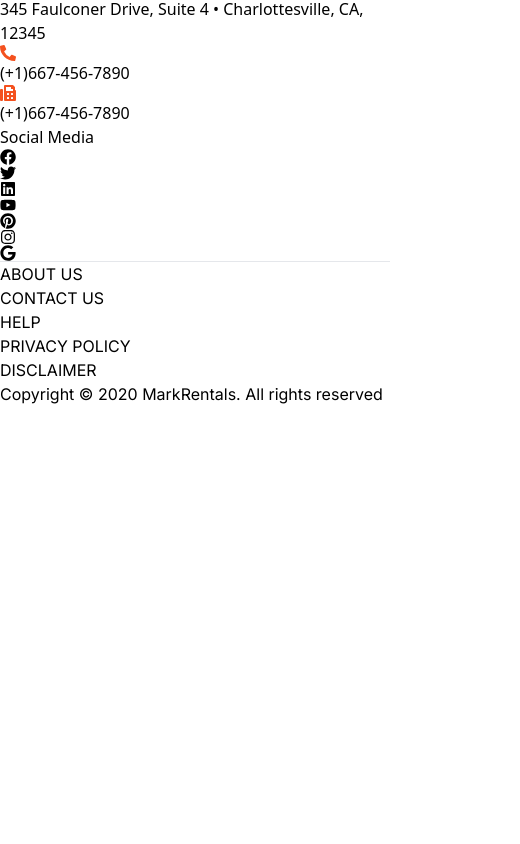
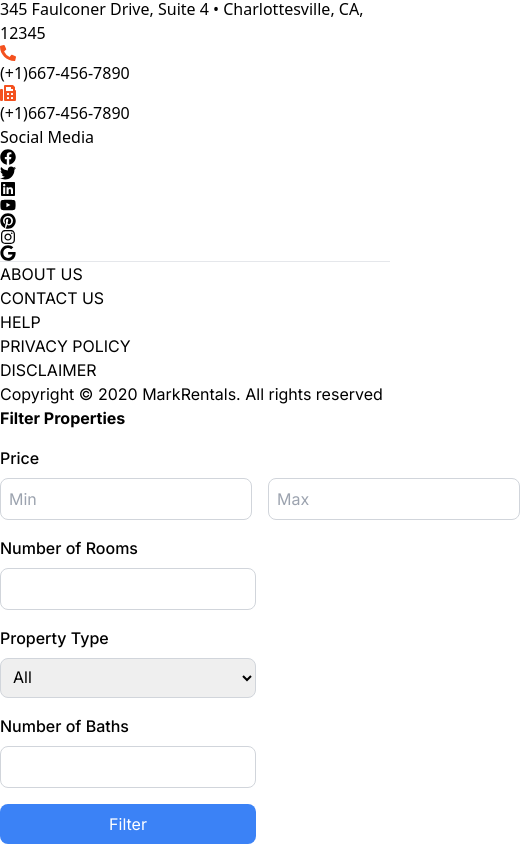
Before and after one commit to fidelis1025/mark-rentals, a React (Vite) app: page / in a window 390 px wide. Shown: the part 5226-6070 px from the top of the page, 520 px wide, since content can reach past the window. Before the commit the page ends 5632 px from the top, so only its background shows below. Built offline with nearby package versions, Linux system fonts and the light colour scheme.

Commit message:
started implementing the filter section

```diff
--- a/src/components/footer/footer.jsx
+++ b/src/components/footer/footer.jsx
@@ -144,6 +144,71 @@ const Footer = () => {
         <div>
           <p>Copyright © 2020 MarkRentals. All rights reserved</p>
         </div>
+
+        <div className="flex flex-col w-64 space-y-4">
+       <h2 className="text-lg font-bold">Filter Properties</h2>
+
+
+      <label className="flex flex-col space-y-2">
+  <span className="font-medium">Price</span>
+  <div className="flex space-x-4">
+    <input
+      type="number"
+      name="minPrice"
+      className="border-gray-300 border p-2 rounded-lg"
+      placeholder="Min"
+    />
+    <input
+      type="number"
+      name="maxPrice"
+      className="border-gray-300 border p-2 rounded-lg"
+      placeholder="Max"
+    />
+  </div>
+</label>
+
+
+
+
+      <label className="flex flex-col space-y-2">
+        <span className="font-medium">Number of Rooms</span>
+        <input
+          type="number"
+          name="rooms"
+          className="border-gray-300 border p-2 rounded-lg"
+        />
+      </label>
+      <label className="flex flex-col space-y-2">
+        <span className="font-medium">Property Type</span>
+        <select
+          name="type"
+          className="border-gray-300 border p-2 rounded-lg"
+        >
+          <option value="">All</option>
+          <option value="Apartment">Apartment</option>
+          <option value="House">House</option>
+        </select>
+      </label>
+      <label className="flex flex-col space-y-2">
+        <span className="font-medium">Number of Baths</span>
+        <input
+          type="number"
+          name="baths"
+          className="border-gray-300 border p-2 rounded-lg"
+        />
+      </label>
+      <button
+        type="button"
+        className="bg-blue-500 text-white px-4 py-2 rounded-lg"
+      >
+        Filter
+      </button>
+    </div>
+
+
+
+
+
       </div>
 
 
--- a/src/components/navbar/navbar.jsx
+++ b/src/components/navbar/navbar.jsx
@@ -17,30 +17,33 @@ const Navbar = ({ property }) => {
   window.addEventListener("scroll", fixedNav);
 
   return (
-    // <div className={`bg-blue-500 ${condition ? 'bg-red-500' : ''}`}>Some content</div>
-    // const navbarClasses = classNames("fixed", "top-0", "w-full", "py-3", "z-50", {
-    //   "bg-white shadow-md": isScrolled,
-    // });
-    // [#f5f5f5ce]
+
     <div
       className={`md:flex md:justify-center ${property} ${
         navScroll
-          ? "md:bg-[#545454ce] md:fixed md:top-0 md:w-full md:z-10 md:text-red-500 px-0"
+          ? "md:bg-[#545454ce] md:fixed md:top-0 md:w-full md:z-10 px-0"
           : ""
       } `}
     >
       <div
-        className={`md:flex md:pt-6 md:items-center ${
-          navScroll ? "md:text-[#FFFFFF]" : " md:text-white"
+        className={`md:flex md:items-center ${
+          navScroll ? "md:text-[#FFFFFF] md:py-6" : " md:text-white md:pt-6"
         }`}
       >
         <div className="md:flex md:space-x-32 md:pr-56 md:pb-4">
-          <NavLink>
+          <NavLink to="/">
             <Logo />
           </NavLink>
         </div>
         <div className="font-Sans md:font-normal md:font md:text-lg md:flex space-x-16 ">
-          <NavLink to="/">Home</NavLink>
+          <NavLink
+            to="/"
+            className={({ isActive}) =>
+              isActive ? "" : ""
+            }
+          >
+            Home
+          </NavLink>
 
           <NavLink to="/properties">Properties</NavLink>
 
--- a/src/components/welcome/welcome.jsx
+++ b/src/components/welcome/welcome.jsx
@@ -13,7 +13,7 @@ const Welcome = () => (
       <div className="">
         <Navbar />
       </div>
-      <p className=" md:pl-32 font-Inter text-white capitalize md:pt-40 md:font-bold md:text-[3rem] md:w-[35rem] md:h-52">
+      <p className=" md:pl-32 font-Inter text-white capitalize md:pt-32 md:font-bold md:text-[3rem] md:w-[35rem] md:h-52">
         The most affortable places to stay in the san franciso bay area
       </p>
     </div>
@@ -22,3 +22,129 @@ const Welcome = () => (
 );
 
 export default Welcome;
+
+
+
+
+// import React, { useState } from 'react';
+
+// const data = [
+//   { id: 1, price: 1000, rooms: 2, type: 'Apartment', baths: 1 },
+//   { id: 2, price: 1500, rooms: 3, type: 'House', baths: 2 },
+//   { id: 3, price: 2000, rooms: 4, type: 'Apartment', baths: 2 },
+//   { id: 4, price: 2500, rooms: 5, type: 'House', baths: 3 },
+// ];
+
+// const FilterComponent = () => {
+  // const [filters, setFilters] = useState({
+    // these should correspond with the naming in the reducer
+  //   minPrice: '',
+  //   maxPrice: '',
+  //   rooms: '',
+  //   type: '',
+  //   baths: '',
+  // });
+
+
+
+
+// Substitute one
+//   const handleChange = (e) => {
+//     const { name, value } = e.target;
+//     setFilters((prevState) => ({
+//       ...prevState,
+//       [name]: value,
+//     }));
+//   };
+
+// Main one
+// const handleChange = (e) => {
+//   const { name, value } = e.target;
+//   setFilters((filters) => ({
+//     ...filters,
+//     [name]: name === 'type' ? value : parseInt(value),
+//   }));
+// };
+
+
+
+// const filteredData = data.filter((item) => {
+//   return (
+//     (filters.minPrice === '' || item.price >= filters.minPrice) &&
+//     (filters.maxPrice === '' || item.price <= filters.maxPrice) &&
+//     (filters.rooms === '' || item.rooms >= filters.rooms) &&
+//     (filters.type === '' || item.type === filters.type) &&
+//     (filters.baths === '' || item.baths >= filters.baths)
+//   );
+// });
+
+
+//   return (
+//     <div className="flex flex-col w-64 space-y-4">
+//       <h2 className="text-lg font-bold">Filter Properties</h2>
+{/* <label className="flex flex-col space-y-2">
+  <span className="font-medium">Price</span>
+  <div className="flex space-x-4">
+    <input
+      type="number"
+      name="minPrice"
+      value={filters.minPrice}
+      onChange={handleChange}
+      className="border-gray-300 border p-2 rounded-lg"
+      placeholder="Min"
+    />
+    <input
+      type="number"
+      name="maxPrice"
+      value={filters.maxPrice}
+      onChange={handleChange}
+      className="border-gray-300 border p-2 rounded-lg"
+      placeholder="Max"
+    />
+  </div>
+</label> */}
+
+//       <label className="flex flex-col space-y-2">
+//         <span className="font-medium">Number of Rooms</span>
+//         <input
+//           type="number"
+//           name="rooms"
+//           value={filters.rooms}
+//           onChange={handleChange}
+//           className="border-gray-300 border p-2 rounded-lg"
+//         />
+//       </label>
+//       <label className="flex flex-col space-y-2">
+//         <span className="font-medium">Property Type</span>
+//         <select
+//           name="type"
+//           value={filters.type}
+//           onChange={handleChange}
+//           className="border-gray-300 border p-2 rounded-lg"
+//         >
+//           <option value="">All</option>
+//           <option value="Apartment">Apartment</option>
+//           <option value="House">House</option>
+//         </select>
+//       </label>
+//       <label className="flex flex-col space-y-2">
+//         <span className="font-medium">Number of Baths</span>
+//         <input
+//           type="number"
+//           name="baths"
+//           value={filters.baths}
+//           onChange={handleChange}
+//           className="border-gray-300 border p-2 rounded-lg"
+//         />
+//       </label>
+//       <button
+//         type="button"
+//         className="bg-blue-500 text-white px-4 py-2 rounded-lg"
+//       >
+//         Filter
+//       </button>
+//     </div>
+//   );
+// };
+
+// export default FilterComponent;
```
